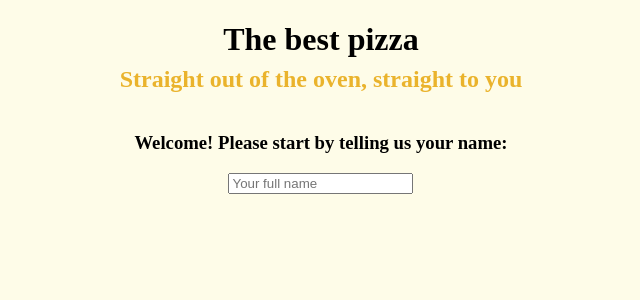
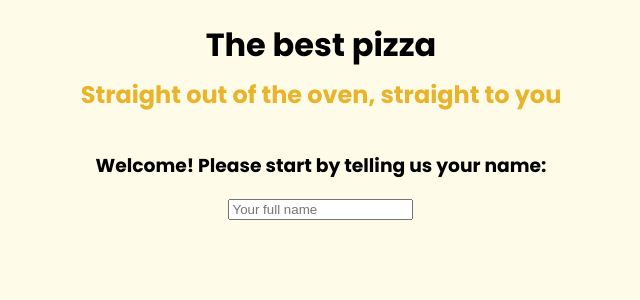
Before and after one commit to dariojularic/Fast-pizza-react, a React (Vite) app: page / in a window 1280 px wide. Shown: the top 300 px of the page, without its empty margins (319-959 px from the left). Built offline with nearby package versions, Linux system fonts and the light colour scheme.

Commit message:
Add style

```diff
--- a/index.html
+++ b/index.html
@@ -3,7 +3,11 @@
   <head>
     <meta charset="UTF-8" />
     <link rel="icon" type="image/svg+xml" href="/vite.svg" />
+    <link rel="preconnect" href="https://fonts.googleapis.com">
+    <link rel="preconnect" href="https://fonts.gstatic.com" crossorigin>
+    <link href="https://fonts.googleapis.com/css2?family=Poppins:wght@100;300;400;700;900&display=swap" rel="stylesheet">
     <meta name="viewport" content="width=device-width, initial-scale=1.0" />
+
     <title>Fast Pizza</title>
   </head>
   <body>
--- a/src/components/LandingPage.css
+++ b/src/components/LandingPage.css
@@ -20,6 +20,7 @@
 
 h1 {
   margin-bottom: 4px;
+  /* font-family: Poppins; */
 }
 
 h2 {
--- a/src/index.css
+++ b/src/index.css
@@ -1,3 +1,4 @@
 #root {
   height: 100%;
+  font-family: Poppins;
 }
```
